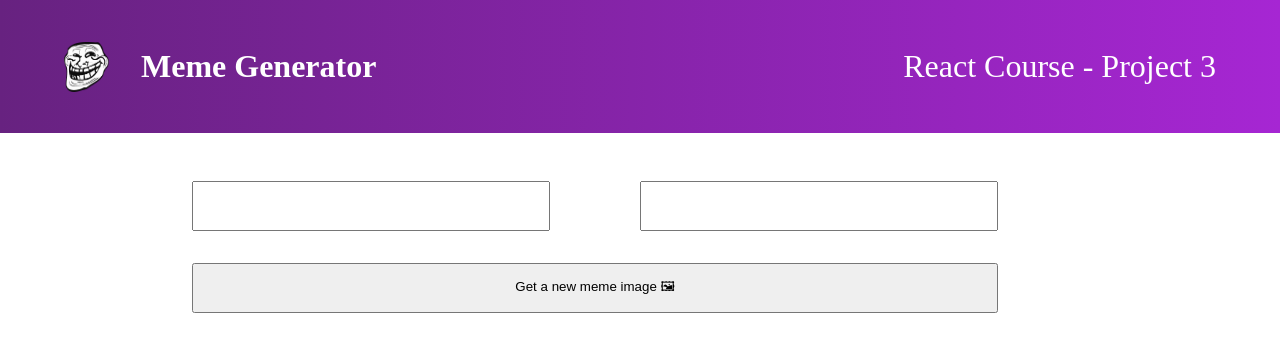
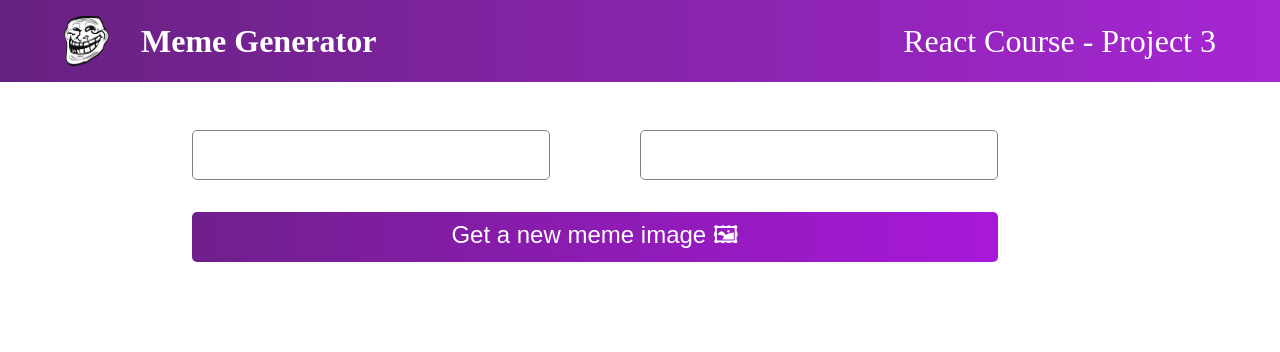
Before and after one commit to Akshay-Tarde/meme-generator, a React (Vite) app: page / in a window 1280 px wide. Shown: the top 352 px of the page. Built offline with nearby package versions, Linux system fonts and the light colour scheme.

Commit message:
Styled the color, gradient and border-radius of the form elements.

```diff
--- a/src/index.css
+++ b/src/index.css
@@ -13,6 +13,7 @@ body {
 }
 .header-title, .header-text {
   color: #FFFFFF;
+  margin: 0;
 }
 /* ----------------------- */
 /* Layout */
@@ -56,12 +57,21 @@ body {
   width: 80%;
   height: 50px;
   grid-row: 1 / span 1;
+  border-radius: 5px;
+  border: 1px solid grey;
 }
 .button {
   width: 90%;
   height: 50px;
   grid-row: 2 / span 1;
   grid-column: 1 / span 2;
+  background-image: linear-gradient(90.41deg, #711F8D 1.14%, #A818DA 100%);
+  border: 0;
+  border-radius: 5px;
+  color: #FFFFFF;
+}
+.input, .button {
+  font-size: 1.5rem;
 }
 
 
```
